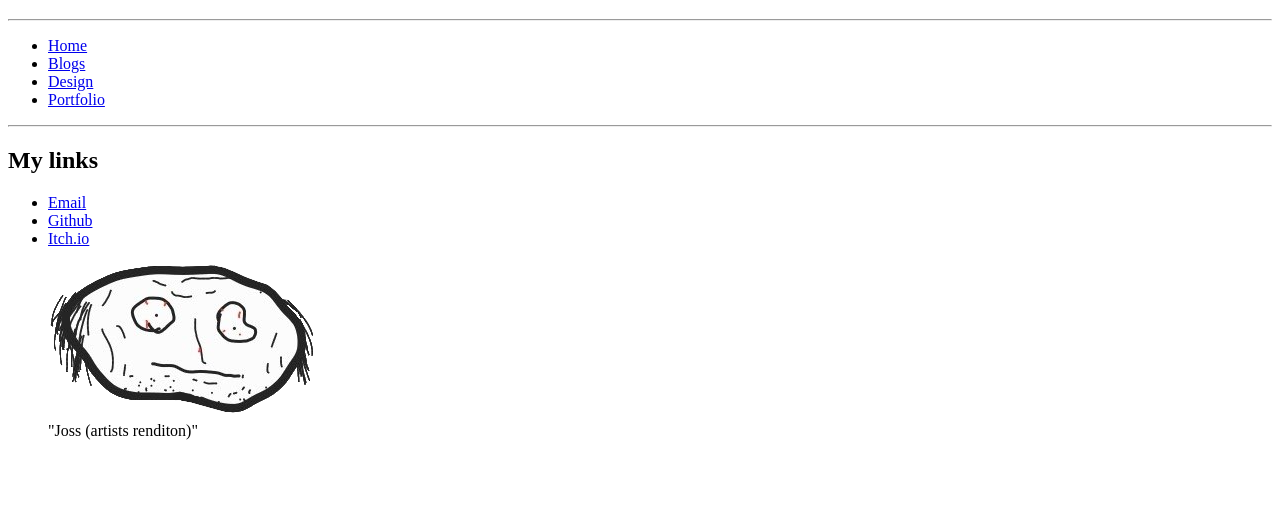
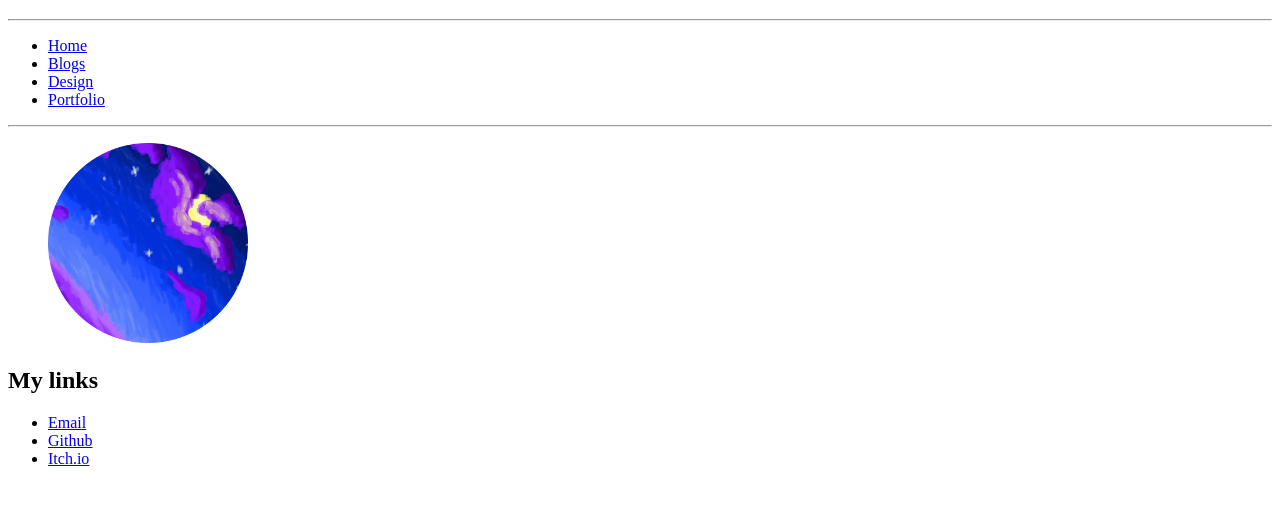
Before and after one commit to JesseVolstruis/DIGA3008A, a plain HTML site: page Profile/index.html in a window 1280 px wide. Shown: the part 61-566 px from the top of the page. Drawn offline with Linux system fonts and the light colour scheme.

Commit message:
Changed to reasonable pfp

```diff
--- a/Profile/index.html
+++ b/Profile/index.html
@@ -20,21 +20,42 @@
     </nav>
     <hr />
     <section class="h-card">
-      <h2>My links</h2>
-      <ul>
-
-        <li><a class="u-email" href="mailto:schroder.jesse11@gmail.com" target="_blank">Email</a></li>
-        <li><a class="u-url" href="https://github.com/JesseVolstruis" target="_blank">Github</a></li>
-        <li><a class="u-url" href="https://itch.io/profile/jessevlstrs" target="_blank">Itch.io</a></li>
-      </ul>
       <figure>
         <img
           class="u-photo"
-          src="Images/JossheadMirrored.png"
-          alt="Joss Head"
+          src="Images/ProfilePic.png"
+          alt="Profile Image"
+          width="200"
+          height="200"
         />
-        <figcaption class="u-name">"Joss (artists renditon)"</figcaption>
       </figure>
+      <h2>My links</h2>
+      <ul>
+        <li>
+          <a
+            class="u-email"
+            href="mailto:schroder.jesse11@gmail.com"
+            target="_blank"
+            >Email</a
+          >
+        </li>
+        <li>
+          <a
+            class="u-url"
+            href="https://github.com/JesseVolstruis"
+            target="_blank"
+            >Github</a
+          >
+        </li>
+        <li>
+          <a
+            class="u-url"
+            href="https://itch.io/profile/jessevlstrs"
+            target="_blank"
+            >Itch.io</a
+          >
+        </li>
+      </ul>
     </section>
   </body>
 </html>
```
Also changed, not shown: index.html (+2 -2 lines), Profile/Images/ProfilePic.png (added).
